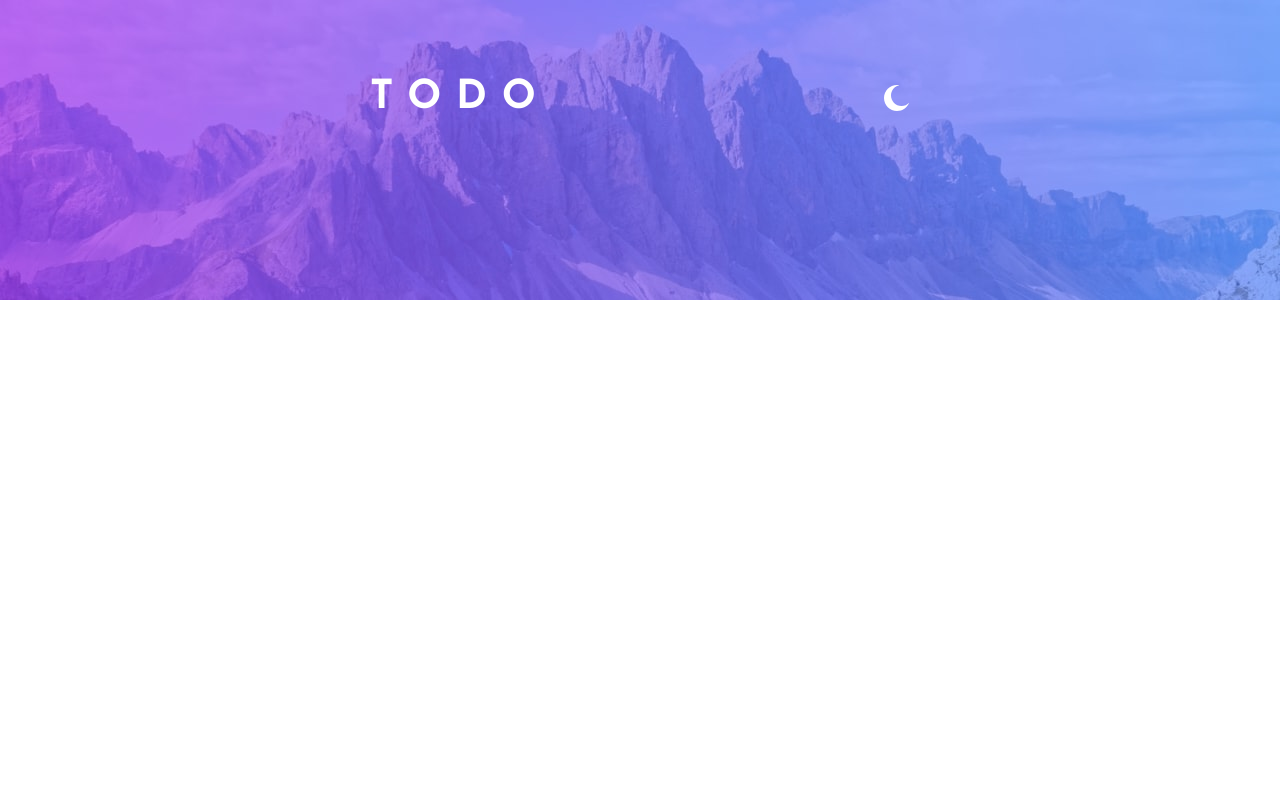
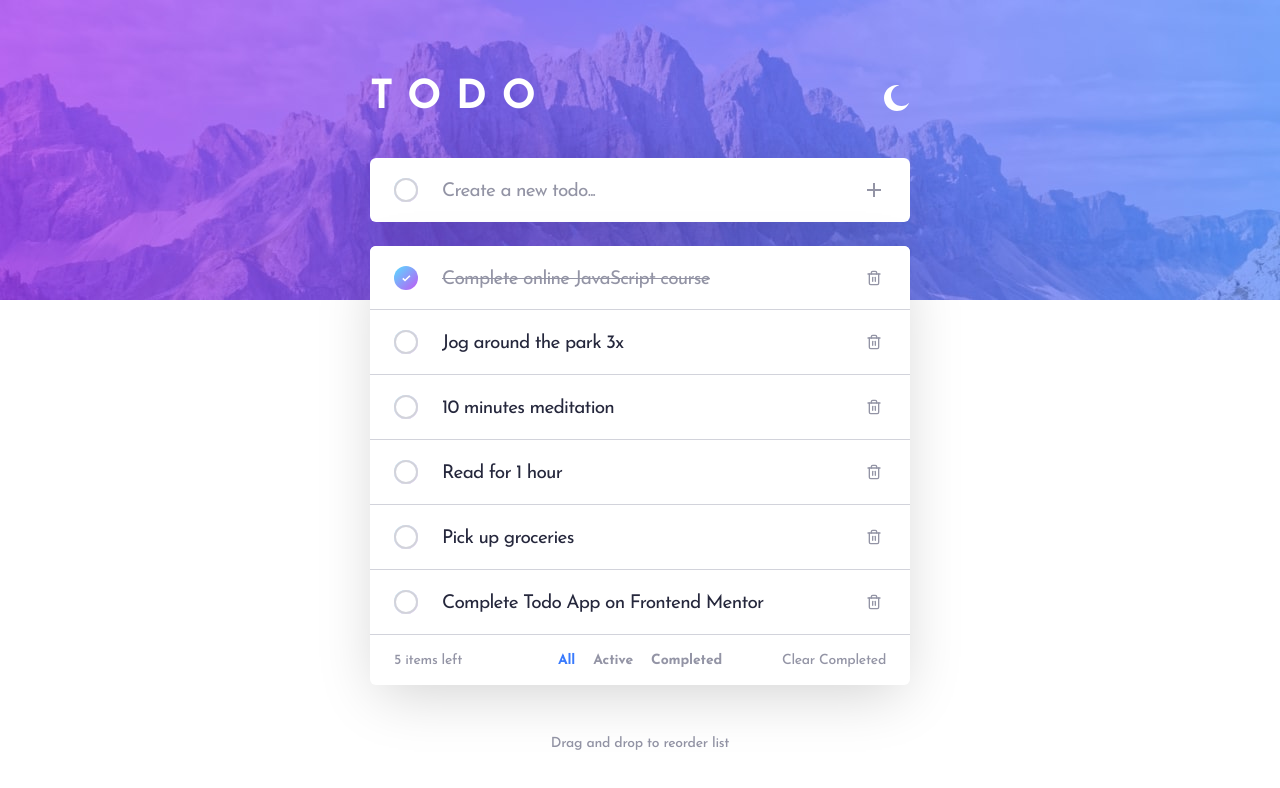
Before and after one commit to haquanq-frontendmentor/todo-app, a Vue app: page / in a window 1280 px wide. Shown: the top 788 px of the page. Built offline with nearby package versions, Linux system fonts and the light colour scheme.

Commit message:
Add Todo component

```diff
--- a/src/App.vue
+++ b/src/App.vue
@@ -1,6 +1,7 @@
 <script setup lang="ts">
 import { BackgroundDesktopDark, BackgroundDesktopLight } from "./assets/images";
 import Header from "./components/Header.vue";
+import Todo from "./components/Todo/Todo.vue";
 import { useThemeStore } from "./stores/themeStore";
 
 const { isDark } = useThemeStore();
@@ -16,6 +17,10 @@ const { isDark } = useThemeStore();
     </div>
     <div class="relative z-10 mx-auto w-[min(100vw-3rem,33.75rem)] bg-gray-900">
       <Header />
+      <main>
+        <h1 class="sr-only">Todo App</h1>
+        <Todo />
+      </main>
     </div>
   </div>
 </template>
--- /dev/null
+++ b/src/components/Todo/Todo.vue
@@ -0,0 +1,24 @@
+<script setup lang="ts">
+import TodoAction from "./TodoAction.vue";
+import TodoForm from "./TodoForm.vue";
+import TodoList from "./TodoList.vue";
+</script>
+
+<template>
+  <section
+    class="relative grid gap-4 text-[clamp(0.75rem,0.3325rem+1.7812vw,1.1875rem)] tracking-[-0.02em] md:gap-6 md:tracking-[-0.04em]"
+  >
+    <h2 class="sr-only">Your todos</h2>
+    <p
+      class="absolute top-[calc(100%+6.6875rem)] right-0 left-0 text-center text-sm leading-none font-medium tracking-[-0.02em] text-gray-600 md:top-[calc(100%+3.25rem)] dark:text-purple-600"
+    >
+      Drag and drop to reorder list
+    </p>
+    <TodoForm />
+
+    <div class="dark:bg-navy-900 relative rounded-md bg-white shadow-lg">
+      <TodoList />
+      <TodoAction />
+    </div>
+  </section>
+</template>
--- /dev/null
+++ b/src/components/Todo/TodoAction.vue
@@ -0,0 +1,26 @@
+<script setup lang="ts">
+import { useTodoStore } from "../../stores/todoStore";
+import TodoFilter from "./TodoFilter.vue";
+
+const { getFilteredTodos, removeCompleted } = useTodoStore();
+</script>
+
+<template>
+  <div
+    class="flex items-center justify-between px-[clamp(1.25rem,1.0115rem+1.0178vw,1.5rem)] pt-[1.1875rem] pb-[1.0625rem] text-xs font-medium tracking-[-0.02em] text-gray-600 sm:text-sm dark:text-purple-600"
+  >
+    <p class="leading-none">{{ `${getFilteredTodos().filter((v) => !v.completed).length} items left` }}</p>
+    <div
+      class="dark:bg-navy-900 absolute top-[calc(100%+1rem)] right-0 left-0 flex justify-center rounded-md bg-white py-4 shadow-lg sm:inset-auto sm:left-1/2 sm:-translate-x-1/2 sm:p-0"
+    >
+      <TodoFilter />
+    </div>
+    <button
+      class="hover:text-navy-950 focus-v transition-colors dark:hover:text-white"
+      type="button"
+      @click="removeCompleted"
+    >
+      Clear Completed
+    </button>
+  </div>
+</template>
--- /dev/null
+++ b/src/components/Todo/TodoFilter.vue
@@ -0,0 +1,15 @@
+<script setup lang="ts">
+import { TODO_STATUS_FILTERS } from "../../stores/todoStore";
+import TodoFilterOption from "./TodoFilterOption.vue";
+</script>
+
+<template>
+  <fieldset class="text-sm font-bold tracking-[-0.01em]">
+    <legend class="sr-only">Filter todo statuses</legend>
+    <div class="flex gap-[1.125rem]">
+      <TodoFilterOption label="All" :checked="true" :value="TODO_STATUS_FILTERS.ALL" />
+      <TodoFilterOption label="Active" :value="TODO_STATUS_FILTERS.ACTIVE" />
+      <TodoFilterOption label="Completed" :value="TODO_STATUS_FILTERS.COMPLETED" />
+    </div>
+  </fieldset>
+</template>
--- /dev/null
+++ b/src/components/Todo/TodoFilterOption.vue
@@ -0,0 +1,22 @@
+<script setup lang="ts">
+import { storeToRefs } from "pinia";
+import type { TodoStatusFilters } from "../../stores/todoStore";
+import { useTodoStore } from "../../stores/todoStore";
+
+const { filter } = storeToRefs(useTodoStore());
+const props = defineProps<{ label: string; value: TodoStatusFilters; checked?: boolean }>();
+</script>
+
+<template>
+  <label class="hover:text-navy-950 focus-w block cursor-pointer leading-none dark:hover:text-white">
+    <input
+      class="peer sr-only"
+      type="radio"
+      name="todofilter"
+      :checked="props.checked"
+      :value="value"
+      v-model="filter"
+    />
+    <span class="transition-colors peer-checked:text-blue-500">{{ props.label }}</span>
+  </label>
+</template>
--- /dev/null
+++ b/src/components/Todo/TodoForm.vue
@@ -0,0 +1,44 @@
+<script setup lang="ts">
+import { ref } from "vue";
+import { useTodoStore } from "../../stores/todoStore";
+import Checkbox from "../common/Checkbox.vue";
+
+const completed = ref<boolean>(false);
+const content = ref<string>("");
+const { addTodo } = useTodoStore();
+
+const handleSubmit = () => {
+  if (content.value === "") return;
+  addTodo({ completed: completed.value, content: content.value });
+  content.value = "";
+};
+</script>
+
+<template>
+  <form
+    class="dark:bg-navy-900 relative flex items-center gap-[clamp(0.75rem,0.0344rem+3.0534vw,1.5rem)] rounded-md bg-white px-[clamp(1.25rem,1.0115rem+1.0178vw,1.5rem)] shadow-lg outline-gray-50 focus-within:outline-[3px] focus-within:outline-offset-[3px] focus-within:outline-gray-50 focus-within:outline-dashed"
+    novalidate
+    @submit.prevent="handleSubmit"
+  >
+    <Checkbox label="Mark as completed" v-model="completed" name="new-todo" />
+    <label class="w-full">
+      <span class="sr-only">Add new todo</span>
+      <input
+        class="text-navy-900 h-[clamp(3rem,2.0458rem+4.0712vw,4rem)] w-full pt-[0.125rem] outline-none placeholder:text-gray-600 dark:text-purple-300"
+        type="text"
+        name="new-todo-content"
+        placeholder="Create a new todo..."
+        v-model="content"
+      />
+    </label>
+    <button
+      class="hover:text-navy-900 focus-v aspect-square w-6 shrink-0 rounded-sm text-gray-600 transition-colors hover:bg-gray-300 dark:text-purple-600"
+      type="submit"
+      aria-label=""
+    >
+      <svg xmlns="http://www.w3.org/2000/svg" viewBox="0 0 24 24" fill="currentColor">
+        <path d="M11 11V5H13V11H19V13H13V19H11V13H5V11H11Z"></path>
+      </svg>
+    </button>
+  </form>
+</template>
--- /dev/null
+++ b/src/components/Todo/TodoItem.vue
@@ -0,0 +1,45 @@
+<script setup lang="ts">
+import type { TodoItem } from "../../stores/todoStore";
+import Checkbox from "../common/Checkbox.vue";
+
+const { todo, onRemoveClick } = defineProps<{
+  todo: TodoItem;
+  onRemoveClick: () => void;
+}>();
+</script>
+
+<template>
+  <li
+    class="dark:bg-navy-900 flex items-center gap-[clamp(0.75rem,0.0344rem+3.0534vw,1.5rem)] border-b border-gray-300 bg-white px-[clamp(1.25rem,1.0115rem+1.0178vw,1.5rem)] py-[clamp(1rem,0.7615rem+1.0178vw,1.25rem)] lg:first:pb-[1.1875rem] dark:border-purple-700"
+  >
+    <Checkbox label="Mark as completed" v-model="todo.completed" :name="todo.content.replace(/\s/g, '-')" />
+    <p class="w-full pt-[0.1875rem]" :class="todo.completed && 'text-gray-600 line-through dark:text-purple-600'">
+      {{ todo.content }}
+    </p>
+    <button
+      class="hover:text-navy-900 focus-v flex aspect-square h-[clamp(1.25rem,1.0115rem+1.0178vw,1.5rem)] shrink-0 items-center justify-center rounded-sm text-gray-600 transition-colors hover:bg-gray-300 dark:text-purple-600 dark:hover:bg-purple-300"
+      type="button"
+      aria-label="Remove item"
+      @click="onRemoveClick"
+    >
+      <svg
+        xmlns="http://www.w3.org/2000/svg"
+        width="20"
+        height="20"
+        viewBox="0 0 24 24"
+        fill="none"
+        stroke="currentColor"
+        stroke-width="2"
+        stroke-linecap="round"
+        stroke-linejoin="round"
+        class="h-4"
+      >
+        <path d="M10 11v6" />
+        <path d="M14 11v6" />
+        <path d="M19 6v14a2 2 0 0 1-2 2H7a2 2 0 0 1-2-2V6" />
+        <path d="M3 6h18" />
+        <path d="M8 6V4a2 2 0 0 1 2-2h4a2 2 0 0 1 2 2v2" />
+      </svg>
+    </button>
+  </li>
+</template>
--- /dev/null
+++ b/src/components/Todo/TodoList.vue
@@ -0,0 +1,26 @@
+<script setup lang="ts">
+import { computed } from "vue";
+import { useTodoStore } from "../../stores/todoStore";
+import TodoItem from "./TodoItem.vue";
+
+const { removeTodo, getFilteredTodos } = useTodoStore();
+
+const todos = computed(() => getFilteredTodos());
+</script>
+
+<template>
+  <ul class="text-navy-900 rounded-md *:first:rounded-t-md dark:text-purple-300">
+    <TodoItem
+      v-for="(todo, index) in todos"
+      :todo="todo"
+      :key="index + todo.content"
+      @remove-click="removeTodo(index)"
+    />
+    <li
+      class="flex h-50 items-center justify-center border-b border-gray-300 px-4 text-center text-base leading-6 dark:border-purple-600"
+      v-if="todos.length === 0"
+    >
+      <p class="max-w-40">It feels empty here! 🤖 Lets add a todo!</p>
+    </li>
+  </ul>
+</template>
```
